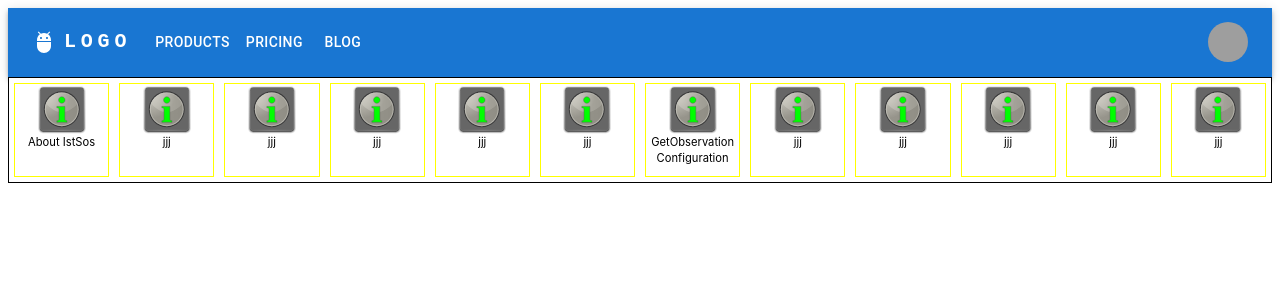
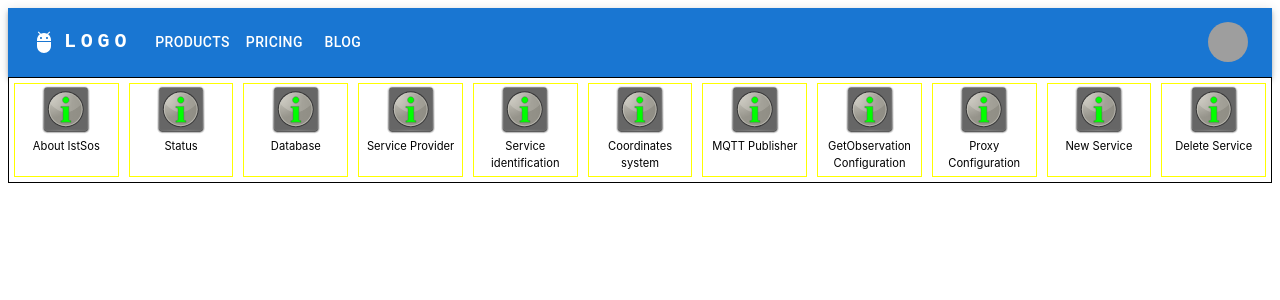
Before and after one commit to HarshOhri/IstSosRefactor, a React (Vite) app: page / in a window 1280 px wide. Shown: the top 300 px of the page. Built offline with nearby package versions, Linux system fonts and the light colour scheme; grey boxes are pictures that could not be loaded.

Commit message:
Updating redirect links on icontray items

```diff
--- a/src/components/IconTray.tsx
+++ b/src/components/IconTray.tsx
@@ -1,54 +1,73 @@
-import about from "../assets/about_grey.svg"
+import { Link } from '@mui/material';
+import about from "../assets/about_grey.svg";
 const IconTray = () => {
     return (
         <div className="container-icon-tray">
             <div className="sub-menu-item">
+                <Link href="/about" underline="none" color="inherit">
                     <img src={about} />
-                <div>About IstSos</div>
+                    <div className='sub-menu-item-label'>About IstSos</div>
+                </Link>
             </div>
             <div className="sub-menu-item">
+                <Link href="/status" underline="none" color="inherit">
                     <img src={about} />
-                <div>jjj</div>
+                    <div className='sub-menu-item-label'>Status</div>
+                </Link>
             </div>
             <div className="sub-menu-item">
+                <Link href="/database" underline="none" color="inherit">
                     <img src={about} />
-                <div>jjj</div>
+                    <div className='sub-menu-item-label'>Database</div>
+                </Link>
             </div>
             <div className="sub-menu-item">
+                <Link href="/serviceprovider" underline="none" color="inherit">
                     <img src={about} />
-                <div>jjj</div>
+                    <div className='sub-menu-item-label'>Service Provider</div>
+                </Link>
             </div>
             <div className="sub-menu-item">
+                <Link href="/serviceidentification" underline="none" color="inherit">
                     <img src={about} />
-                <div>jjj</div>
+                    <div className='sub-menu-item-label'>Service identification</div>
+                </Link>
             </div>
                      <div className="sub-menu-item">
+                <Link href="/coordinatessystem" underline="none" color="inherit">
                     <img src={about} />
-                <div>jjj</div>
+                    <div className='sub-menu-item-label'>Coordinates system</div>
+                </Link>
             </div>
             <div className="sub-menu-item">
+                <Link href="/mqtt" underline="none" color="inherit">
                     <img src={about} />
-                <div>GetObservation Configuration</div>
+                    <div className='sub-menu-item-label'>MQTT Publisher</div>
+                </Link>
             </div>
                      <div className="sub-menu-item">
+                <Link href="/observationconfig" underline="none" color="inherit">
                     <img src={about} />
-                <div>jjj</div>
+                    <div className='sub-menu-item-label'>GetObservation Configuration</div>
+                </Link>
             </div>
             <div className="sub-menu-item">
+                <Link href="/proxyconfig" underline="none" color="inherit">
                     <img src={about} />
-                <div>jjj</div>
+                    <div className='sub-menu-item-label'>Proxy Configuration</div>
+                </Link>
             </div>
                     <div className="sub-menu-item">
+                <Link href="/newservice" underline="none" color="inherit">
                     <img src={about} />
-                <div>jjj</div>
+                    <div className='sub-menu-item-label'>New Service</div>
+                </Link>
             </div>
             <div className="sub-menu-item">
+                <Link href="/deleteservice" underline="none" color="inherit">
                     <img src={about} />
-                <div>jjj</div>
-            </div>
-            <div className="sub-menu-item">
-                <img src={about} />
-                <div>jjj</div>
+                    <div className='sub-menu-item-label'>Delete Service</div>
+                </Link>
             </div>
         </div>
     )
```
Lines whose indentation alone changed are shown as unchanged.
